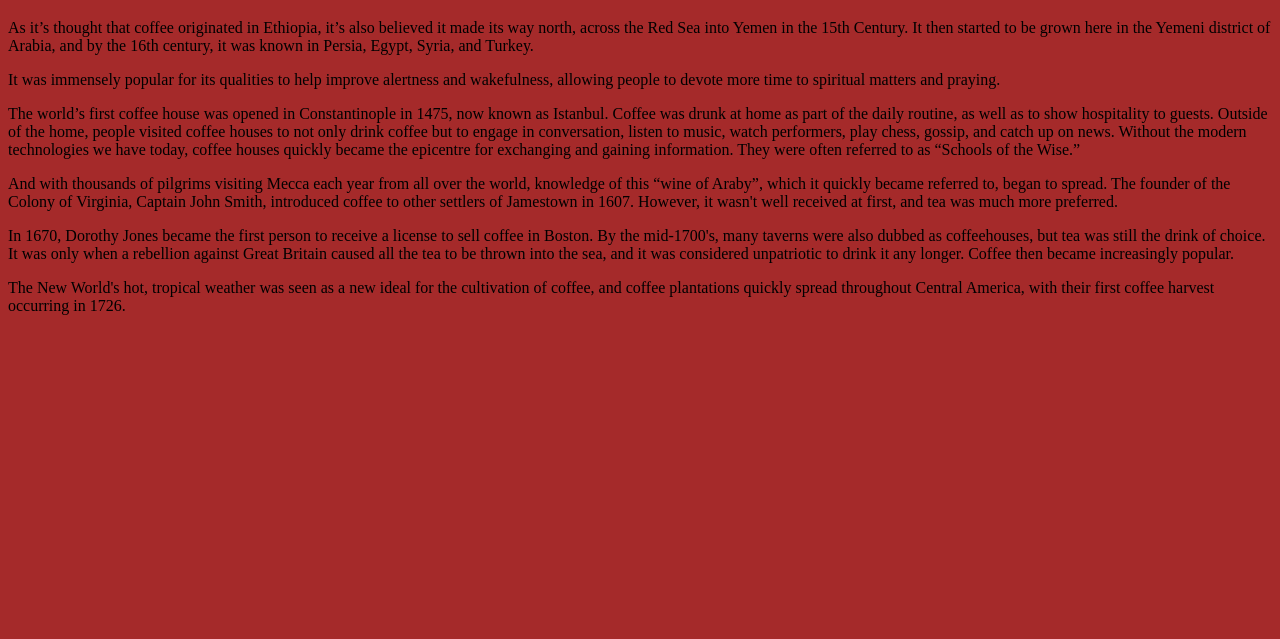
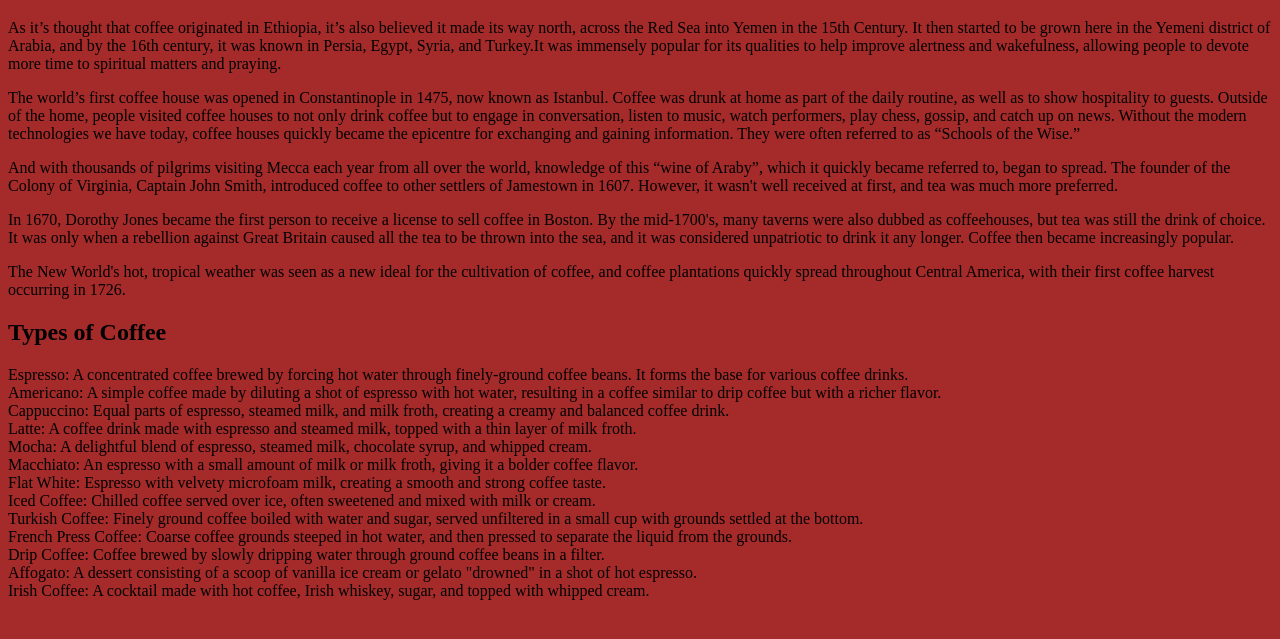
Before and after one commit to Yuti07/Flatiron-Frontend-phase1-project, a plain HTML site: page index.html in a window 1280 px wide. Shown: the part 61-700 px from the top of the page. Drawn offline with Linux system fonts and the light colour scheme.

Commit message:
adding more content

```diff
--- a/index.html
+++ b/index.html
@@ -9,11 +9,37 @@
 </head>
 <body>
     <h1>History of Coffee</h1>
-    <p>As it’s thought that coffee originated in Ethiopia, it’s also believed it made its way north, across the Red Sea into Yemen in the 15th Century. It then started to be grown here in the Yemeni district of Arabia, and by the 16th century, it was known in Persia, Egypt, Syria, and Turkey.</p>
-    <p>It was immensely popular for its qualities to help improve alertness and wakefulness, allowing people to devote more time to spiritual matters and praying.</p>
+    <p>As it’s thought that coffee originated in Ethiopia, it’s also believed it made its way north, across the Red Sea into Yemen in the 15th Century. It then started to be grown here in the Yemeni district of Arabia, and by the 16th century, it was known in Persia, Egypt, Syria, and Turkey.It was immensely popular for its qualities to help improve alertness and wakefulness, allowing people to devote more time to spiritual matters and praying.</p>
     <p>The world’s first coffee house was opened in Constantinople in 1475, now known as Istanbul. Coffee was drunk at home as part of the daily routine, as well as to show hospitality to guests. Outside of the home, people visited coffee houses to not only drink coffee but to engage in conversation, listen to music, watch performers, play chess, gossip, and catch up on news. Without the modern technologies we have today, coffee houses quickly became the epicentre for exchanging and gaining information. They were often referred to as “Schools of the Wise.”</p>
     <p>And with thousands of pilgrims visiting Mecca each year from all over the world, knowledge of this “wine of Araby”, which it quickly became referred to, began to spread. The founder of the Colony of Virginia, Captain John Smith, introduced coffee to other settlers of Jamestown in 1607. However, it wasn't well received at first, and tea was much more preferred.</p>
     <p>In 1670, Dorothy Jones became the first person to receive a license to sell coffee in Boston. By the mid-1700's, many taverns were also dubbed as coffeehouses, but tea was still the drink of choice. It was only when a rebellion against Great Britain caused all the tea to be thrown into the sea, and it was considered unpatriotic to drink it any longer. Coffee then became increasingly popular.</p>
     <p>The New World's hot, tropical weather was seen as a new ideal for the cultivation of coffee, and coffee plantations quickly spread throughout Central America, with their first coffee harvest occurring in 1726.</p>
+    <h2>Types of Coffee</h2>
+    <p>Espresso: A concentrated coffee brewed by forcing hot water through finely-ground coffee beans. It forms the base for various coffee drinks.
+        <br>
+        Americano: A simple coffee made by diluting a shot of espresso with hot water, resulting in a coffee similar to drip coffee but with a richer flavor.
+        <br>
+        Cappuccino: Equal parts of espresso, steamed milk, and milk froth, creating a creamy and balanced coffee drink.
+        <br>
+        Latte: A coffee drink made with espresso and steamed milk, topped with a thin layer of milk froth.
+        <br>
+        Mocha: A delightful blend of espresso, steamed milk, chocolate syrup, and whipped cream.
+        <br>
+        Macchiato: An espresso with a small amount of milk or milk froth, giving it a bolder coffee flavor.
+        <br>
+        Flat White: Espresso with velvety microfoam milk, creating a smooth and strong coffee taste.
+        <br>
+        Iced Coffee: Chilled coffee served over ice, often sweetened and mixed with milk or cream.
+        <br>
+        Turkish Coffee: Finely ground coffee boiled with water and sugar, served unfiltered in a small cup with grounds settled at the bottom.
+        <br>
+        French Press Coffee: Coarse coffee grounds steeped in hot water, and then pressed to separate the liquid from the grounds.
+        <br>
+        Drip Coffee: Coffee brewed by slowly dripping water through ground coffee beans in a filter.
+        <br>
+        Affogato: A dessert consisting of a scoop of vanilla ice cream or gelato "drowned" in a shot of hot espresso.
+        <br>
+        Irish Coffee: A cocktail made with hot coffee, Irish whiskey, sugar, and topped with whipped cream.
+    </p>
 </body>
 </html>
```
